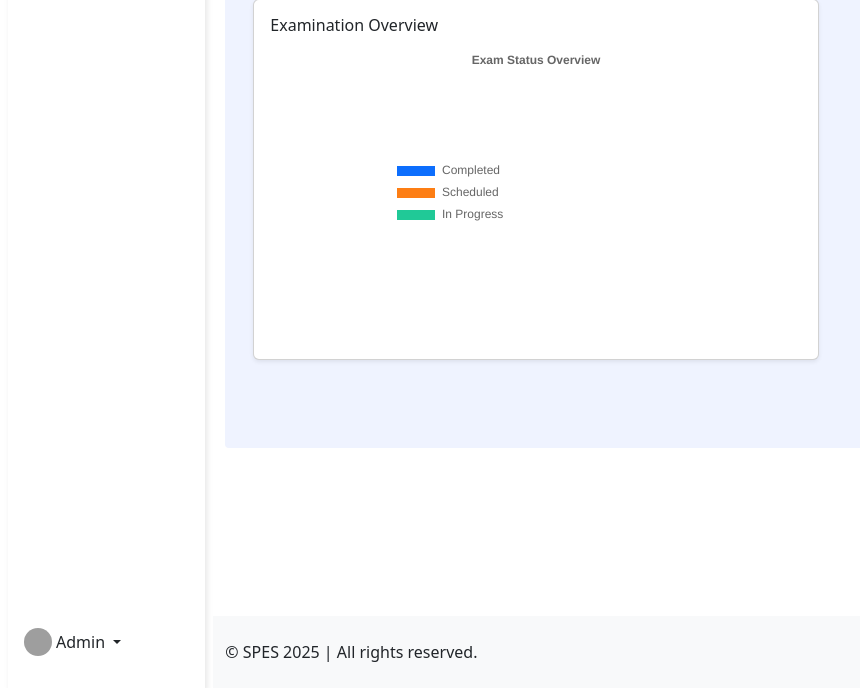
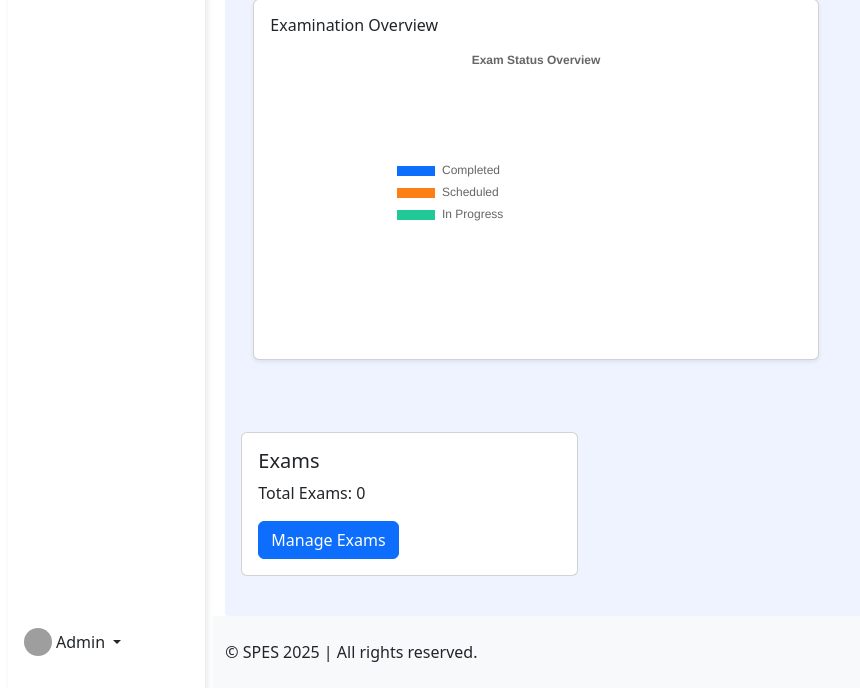
Before and after one commit to jericwin/SPES, a Flask app: page /admin/dashboard in a window 1280 px wide. Shown: the part 715-1403 px from the top of the page, without its empty margins (0-860 px from the left). Run offline with Flask 3, Linux system fonts and the light colour scheme; a user stored in the database is signed in; data that the repository does not hold is empty; grey boxes are pictures that could not be loaded.

Commit message:
Enhance admin dashboard: update 'Manage Exam' link to point to the correct route and add a new card displaying total exams with a management button.

```diff
--- a/templates/admin/dashboard.html
+++ b/templates/admin/dashboard.html
@@ -123,7 +123,10 @@
                 </a>
               </li>
               <li>
-                <a href="#" class="nav-link px-sm-0 px-2">
+                <a
+                  href="{{ url_for('admin_exams') }}"
+                  class="nav-link px-sm-0 px-2"
+                >
                   <i class="fs-5 bi-pencil"></i
                   ><span class="ms-3 d-none d-sm-inline">Manage Exam</span>
                 </a>
@@ -380,6 +383,19 @@
                     </div>
                   </div>
                 </div>
+                <div class="col-md-4 mb-4">
+                  <div class="card h-100">
+                    <div class="card-body">
+                      <h5 class="card-title">Exams</h5>
+                      <p class="card-text">Total Exams: {{ exam_count }}</p>
+                      <a
+                        href="{{ url_for('admin_exams') }}"
+                        class="btn btn-primary"
+                        >Manage Exams</a
+                      >
+                    </div>
+                  </div>
+                </div>
               </div>
             </div>
           </main>
```
